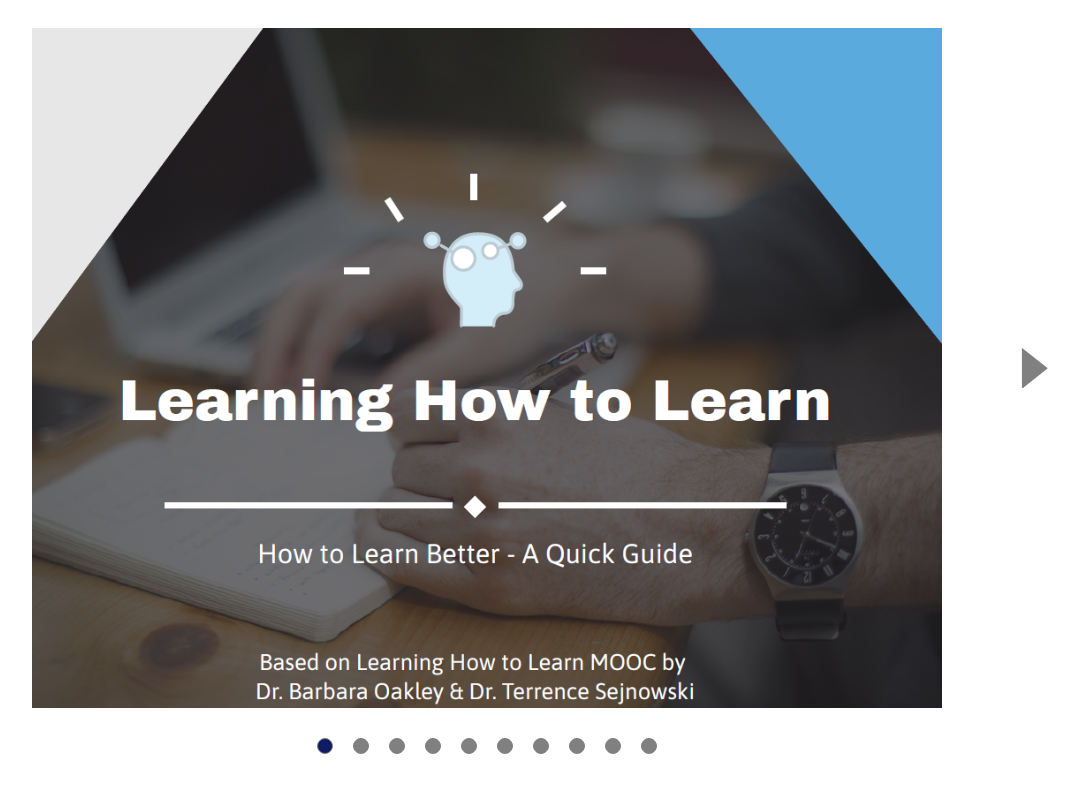
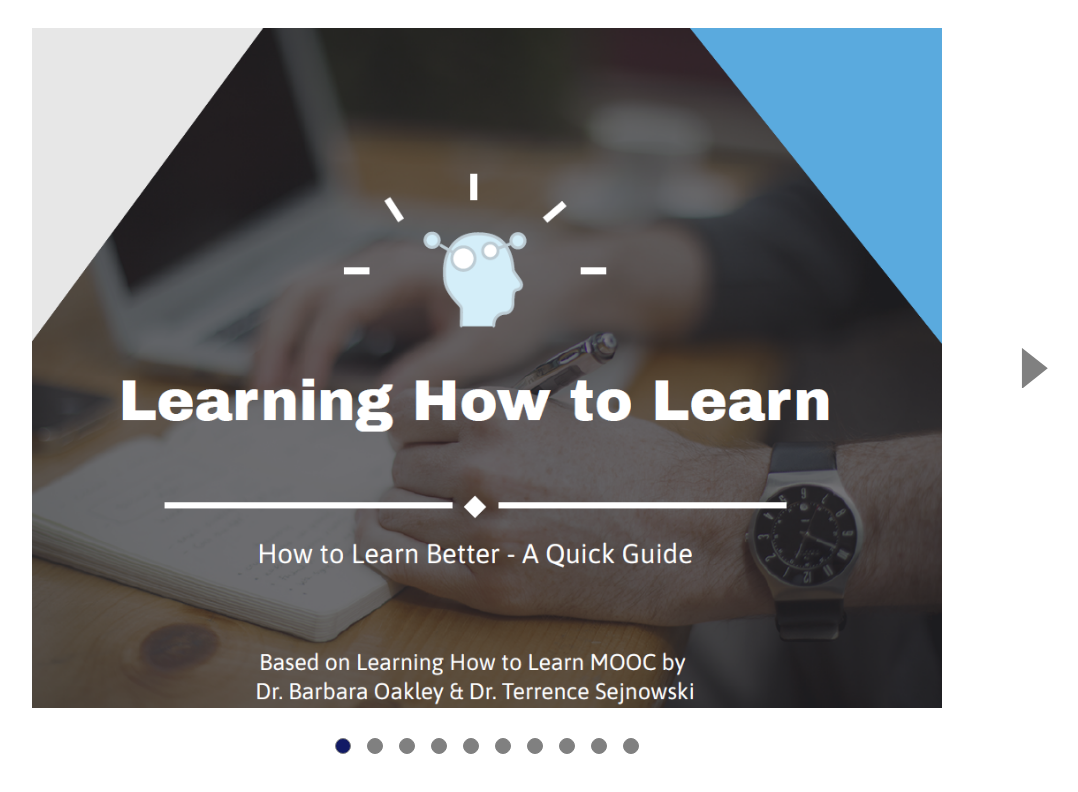
Before and after one commit to gideonfu55/Site, a plain HTML site: page index.html in a window 1280 px wide. Shown: the whole page, without its empty margins (153-1231 px from the left). Drawn offline with Linux system fonts and the light colour scheme.

Commit message:
Refactoring of HTML for dots and update  JS docs

```diff
--- a/index.html
+++ b/index.html
@@ -91,19 +91,6 @@
         </svg>
       </button>
 
-      <div class="carousel__dots">
-        <!-- 10 carousel dots for each slide -->
-        <button class="carousel__dot is-selected"></button>
-        <button class="carousel__dot"></button>
-        <button class="carousel__dot"></button>
-        <button class="carousel__dot"></button>
-        <button class="carousel__dot"></button>
-        <button class="carousel__dot"></button>
-        <button class="carousel__dot"></button>
-        <button class="carousel__dot"></button>
-        <button class="carousel__dot"></button>
-        <button class="carousel__dot"></button>
-      </div>
     </section>
 
     <script src="js/main.js"></script>
--- a/js/main.js
+++ b/js/main.js
@@ -1,19 +1,59 @@
+// Required variables:
 const carousel = document.querySelector('.carousel');
 const contents = carousel.querySelector(".carousel__contents");
 const previousButton = carousel.querySelector('.previous-button');
 const nextButton = carousel.querySelector('.next-button');
-const dotsContainer = carousel.querySelector('.carousel__dots')
+const slides = [...carousel.querySelectorAll(".carousel__slide")];
 
-const slides = [...carousel.querySelectorAll(".carousel__slide")];
-const dots = [...carousel.querySelectorAll(".carousel__dot")];
+const dotsContainer = createDots(slides);
+const dots = [...dotsContainer.children];
 
-// => Function to get current slide index:
+// ========================
+// Functions
+// ========================
+
+/**
+ * => Create the dots for carousel
+ *
+ * @returns HTML for dots
+ *
+ */
+function createDots(slides) {
+  const dotsContainer = document.createElement('div');
+  dotsContainer.classList.add('carousel__dots');
+
+  slides.forEach(slide => {
+    const dot = document.createElement('button');
+    dot.classList.add('carousel__dot');
+
+    if (slide.classList.contains('is-selected')) {
+      dot.classList.add('is-selected');
+    }
+
+    dotsContainer.appendChild(dot);
+  })
+
+  return dotsContainer;
+}
+
+/** => Get current slide index
+ *
+ * @returns The index of current slide
+ *
+ */
 const getCurrentSlideIndex = () => {
   const currentSlide = contents.querySelector('.is-selected');
   return slides.findIndex(slide => slide === currentSlide);
 }
 
-// => Function to shift current slide to target slide:
+/**
+ * => To shift current slide to target slide
+ *
+ * @param {number} currentSlideIndex
+ * @param {number} targetSlideIndex
+ *
+ **/
+
 const switchSlide = (currentSlideIndex, targetSlideIndex) => {
   const currentSlide = slides[currentSlideIndex];
   const targetSlide = slides[targetSlideIndex];
@@ -24,7 +64,13 @@ const switchSlide = (currentSlideIndex, targetSlideIndex) => {
   targetSlide.classList.add("is-selected");
 }
 
-// => Function to select/de-select target dot:
+/**
+ * => To highlight selected dot
+ *
+ * @param {number} currentSlideIndex
+ * @param {number} targetSlideIndex
+ *
+ **/
 const highlightDot = (currentSlideIndex, targetSlideIndex) => {
   const currentDot = dots[currentSlideIndex];
   const targetDot = dots[targetSlideIndex];
@@ -32,7 +78,12 @@ const highlightDot = (currentSlideIndex, targetSlideIndex) => {
   targetDot.classList.add('is-selected');
 }
 
-// => Function to show/hide carousel buttons:
+/**
+ * => To show/hide carousel buttons:
+ *
+ * @param {number} targetSlideIndex
+ *
+ **/
 const showHideArrowButtons = targetSlideIndex => {
   if (targetSlideIndex === 0) {
     nextButton.classList.remove("is-hidden");
@@ -46,6 +97,13 @@ const showHideArrowButtons = targetSlideIndex => {
   }
 }
 
+// ========================
+// Execution
+// ========================
+
+// To add dotsContainer to HTML:
+carousel.appendChild(dotsContainer);
+
 // For displaying the next slide on each click:
 nextButton.addEventListener('click', event => {
   const currentSlideIndex = getCurrentSlideIndex();
@@ -54,10 +112,10 @@ nextButton.addEventListener('click', event => {
   // Shifting to next slide by calling function:
   switchSlide(currentSlideIndex, nextSlideIndex);
 
-  // => Shifting dot selection to next:
+  // Shifting dot selection to next:
   highlightDot(currentSlideIndex, nextSlideIndex);
 
-  // => Remove next button according to last slide, and show if otherwise:
+  // Remove next button according to last slide, and show if otherwise:
   showHideArrowButtons(nextSlideIndex);
 })
 
```
